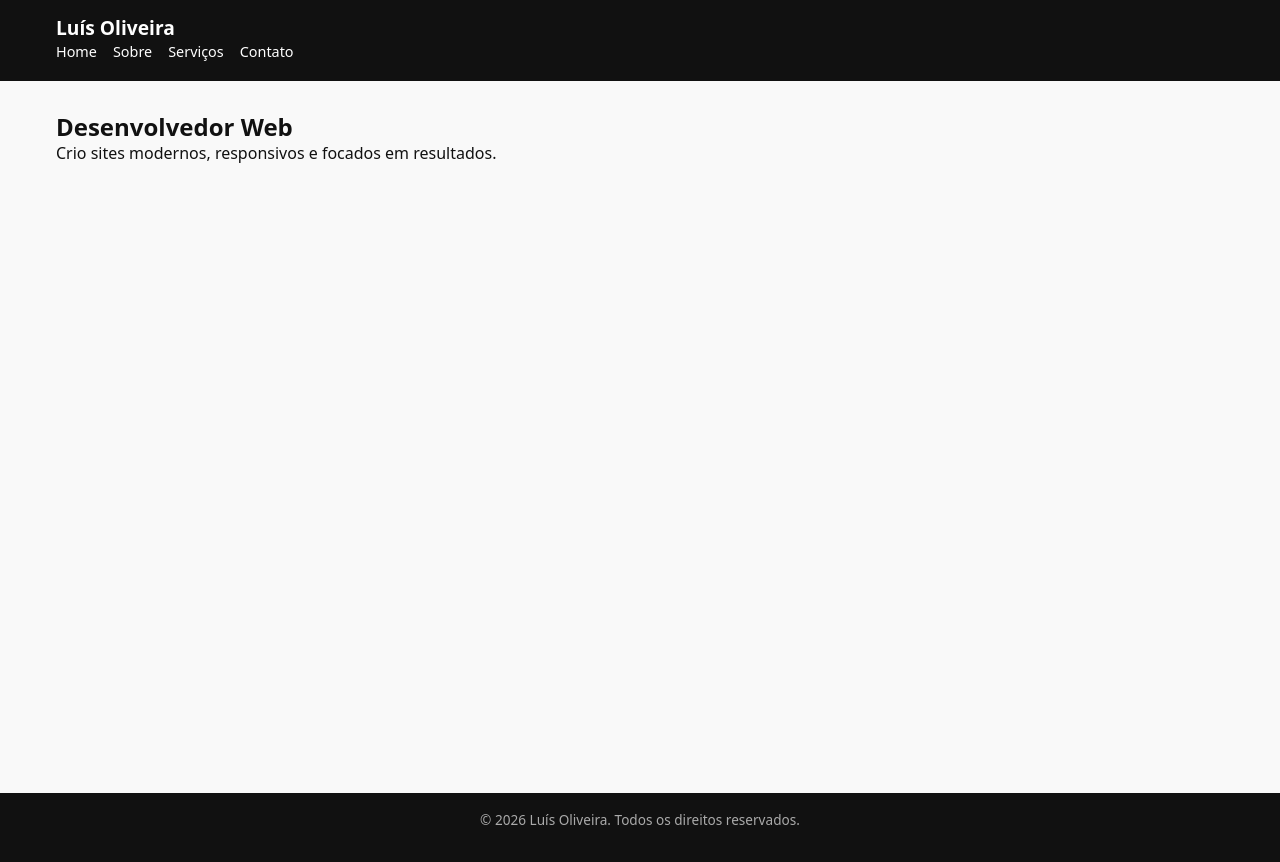
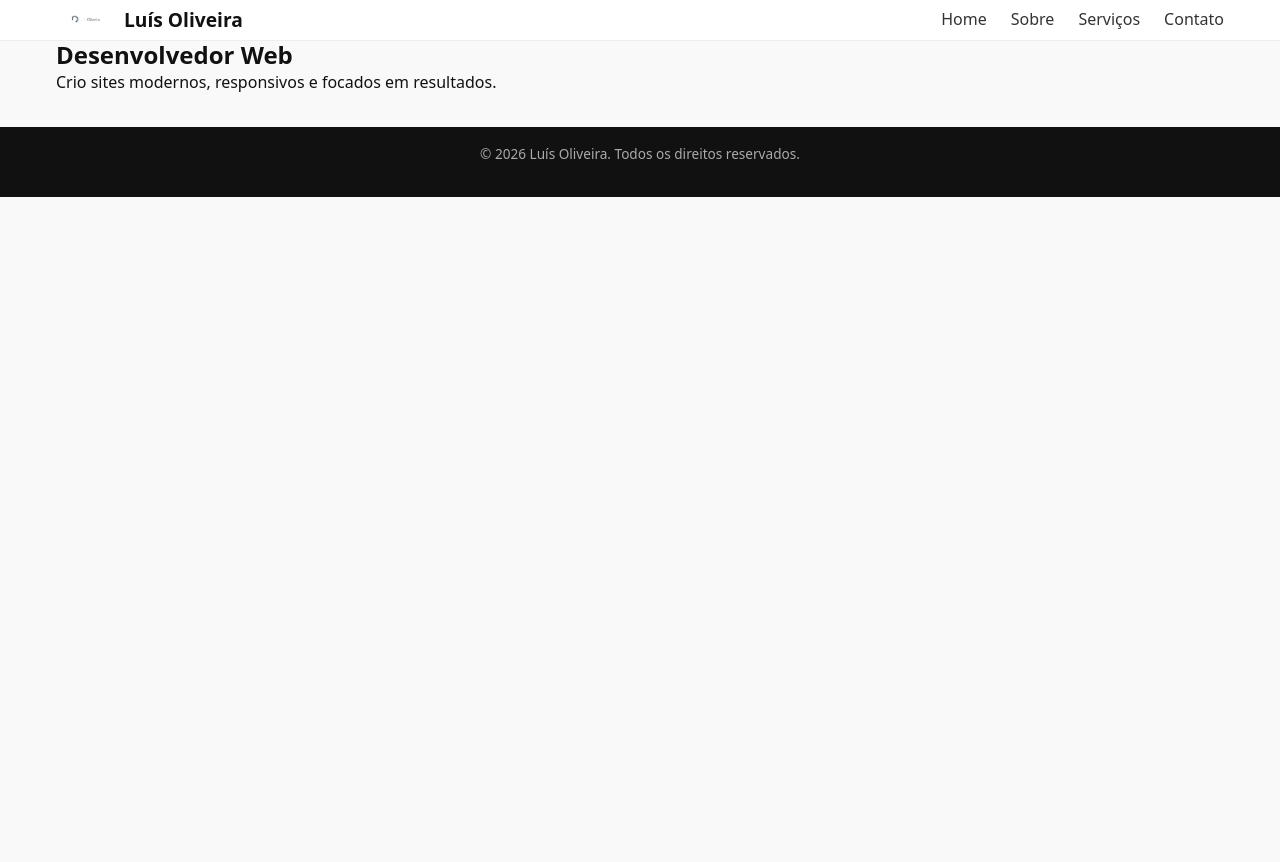
Before and after one commit to desenvolvimentoweb1983/portfolio-profissional-desenvolvedor-web, a React (Vite) app: page / in a window 1280 px wide. After the commit the page ends 800 px from the top, so only its background shows below. Built offline with nearby package versions, Linux system fonts and the light colour scheme.

Commit message:
chore: salvar README final e ajustes no layout

```diff
--- a/src/components/Header/Header.css
+++ b/src/components/Header/Header.css
@@ -1,20 +1,52 @@
 .header {
-  background-color: #111;
+  width: 100%;
+  background-color: #ffffff;
+  border-bottom: 1px solid #eee;
+}
+
+/* Container interno do header */
+.header-content {
+  display: flex;
+  align-items: center;
+  justify-content: space-between;
   padding: 1rem 0;
 }
 
-.header h1 {
-  color: #fff;
-  font-size: 1.2rem;
+/* Logo + nome */
+.branding {
+  display: flex;
+  align-items: center;
+  gap: 0.5rem;
 }
 
+.logo {
+  height: 40px;
+  width: auto;
+  display: block;
+}
+
+.brand-name {
+  font-size: 1.2rem;
+  font-weight: 600;
+  color: #111;
+}
+
+/* Navegação */
 .nav {
   display: flex;
-  gap: 1rem;
+  gap: 1.5rem;
   list-style: none;
+  margin: 0;
+  padding: 0;
 }
 
 .nav a {
-  color: #fff;
-  font-size: 0.9rem;
+  text-decoration: none;
+  font-weight: 500;
+  color: #333;
+  transition: color 0.2s ease;
 }
+
+.nav a:hover {
+  color: #0070f3;
+}
--- a/src/components/Header/Header.jsx
+++ b/src/components/Header/Header.jsx
@@ -3,14 +3,22 @@ import "./Header.css";
 function Header() {
   return (
     <header className="header">
-      <div className="container">
-        <h1>Luís Oliveira</h1>
+      <div className="container header-content">
+        <div className="branding">
+          <img
+            src="/logo.png"
+            alt="Logo Luís Oliveira"
+            className="logo"
+          />
+          <span className="brand-name">Luís Oliveira</span>
+        </div>
+
         <nav>
           <ul className="nav">
-            <li><a href="#">Home</a></li>
-            <li><a href="#">Sobre</a></li>
-            <li><a href="#">Serviços</a></li>
-            <li><a href="#">Contato</a></li>
+            <li><a href="#home">Home</a></li>
+            <li><a href="#sobre">Sobre</a></li>
+            <li><a href="#servicos">Serviços</a></li>
+            <li><a href="#contato">Contato</a></li>
           </ul>
         </nav>
       </div>
--- a/src/layouts/MainLayout.jsx
+++ b/src/layouts/MainLayout.jsx
@@ -1,14 +1,11 @@
 import Header from "../components/Header/Header";
 import Footer from "../components/Footer/Footer";
-import "./MainLayout.css";
 
 function MainLayout({ children }) {
   return (
     <>
       <Header />
-      <main className="main-content">
-        {children}
-      </main>
+      <main>{children}</main>
       <Footer />
     </>
   );
```
Also changed, not shown: public/logo.png (added), 1 other file (tests, documents, lock files or other folders).
